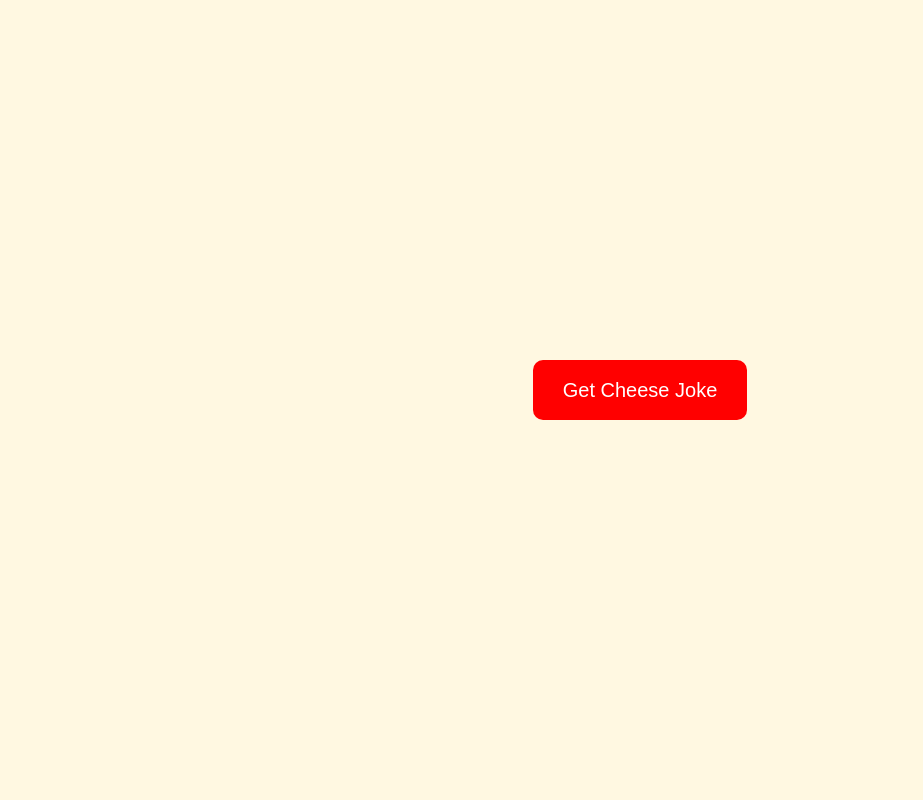
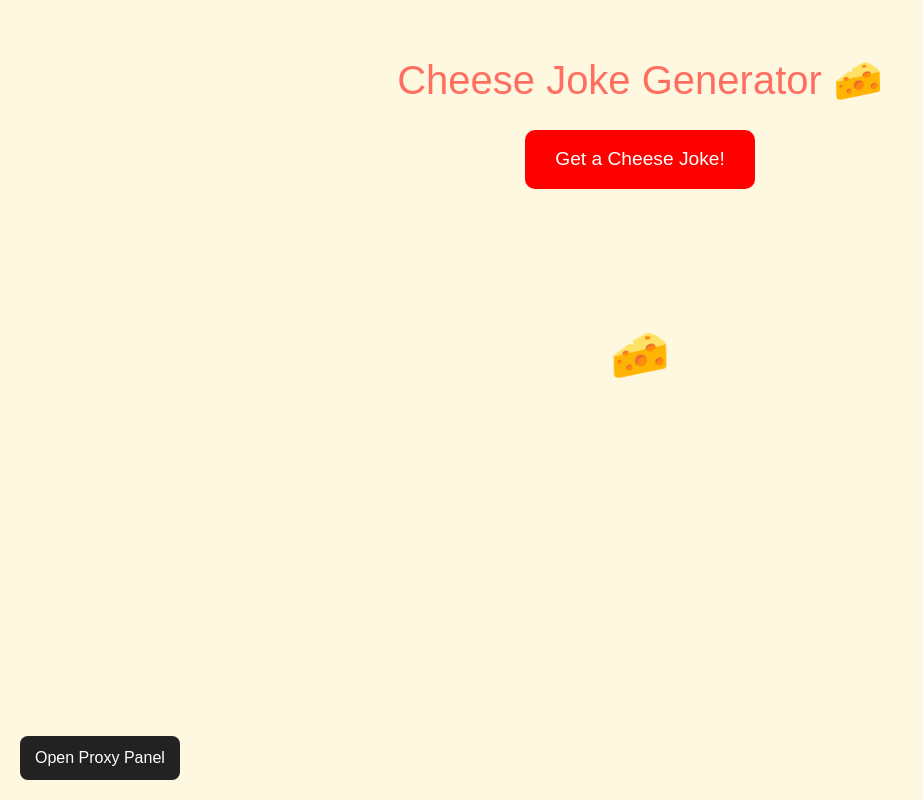
Before and after one commit to xan99m/cheeseprox, a Next.js app: page / in a window 1280 px wide. Shown: the whole page, without its empty margins (0-923 px from the left). Built offline with nearby package versions, Linux system fonts and the light colour scheme.

Commit message:
Update page.tsx

```diff
--- a/app/page.tsx
+++ b/app/page.tsx
@@ -1,62 +1,162 @@
 "use client";
+
 import { useState } from "react";
+import Link from "next/link";
 
-export default function Home() {
-  const [joke, setJoke] = useState("");
-  const [bgColor, setBgColor] = useState("#fff8e1"); // initial background
+export default function HomePage() {
+  const [joke, setJoke] = useState('');
+  const [bgColor, setBgColor] = useState('#fff8e1');
+  const [emojiStyle, setEmojiStyle] = useState<React.CSSProperties>({
+    transform: 'translateY(0px) scale(1)',
+  });
 
-  const colors = [
+  const [proxyOpen, setProxyOpen] = useState(false);
+
+  const bgColors = [
     "#fff8e1", "#ffe0b2", "#ffd54f", "#ffcc80", "#ffab91",
     "#ffe57f", "#f8bbd0", "#e1bee7", "#b3e5fc", "#c8e6c9"
   ];
 
-  async function getJoke() {
-    try {
-      const res = await fetch("/api/joke", { cache: "no-store" });
-      const data = await res.json();
-      setJoke(data.joke);
+  const fetchJoke = async () => {
+    const res = await fetch('/api/joke');
+    const data = await res.json();
+    setJoke(data.joke);
 
-      // Pick a random background color
-      const newColor = colors[Math.floor(Math.random() * colors.length)];
-      setBgColor(newColor);
+    const color = bgColors[Math.floor(Math.random() * bgColors.length)];
+    setBgColor(color);
 
-    } catch {
-      setJoke("Error getting joke 😢");
-    }
-  }
+    const x = (Math.random() - 0.5) * 50;
+    const y = -Math.random() * 50;
+    const scale = 1 + Math.random();
+    const rotate = Math.random() * 360;
+
+    setEmojiStyle({
+      transform: `translate(${x}px, ${y}px) scale(${scale}) rotate(${rotate}deg)`,
+      transition: "transform 0.5s ease",
+    });
+
+    setTimeout(() => {
+      setEmojiStyle({
+        transform: 'translateY(0px) scale(1)',
+        transition: "transform 0.5s ease",
+      });
+    }, 500);
+  };
 
   return (
-    <main
+    <div
       style={{
-        height: "100vh",
-        display: "flex",
-        flexDirection: "column",
-        justifyContent: "center",
-        alignItems: "center",
-        gap: "20px",
-        fontFamily: "sans-serif",
+        textAlign: 'center',
         backgroundColor: bgColor,
-        transition: "background-color 0.5s ease"
+        minHeight: '100vh',
+        padding: '50px',
+        transition: 'background-color 0.5s',
       }}
     >
+      <h1 style={{ color: '#ff6f61', fontSize: '2.5rem' }}>
+        Cheese Joke Generator 🧀
+      </h1>
+
       <button
-        onClick={getJoke}
+        onClick={fetchJoke}
         style={{
-          padding: "15px 30px",
-          background: "red",
-          color: "white",
-          borderRadius: "10px",
-          fontSize: "20px",
+          backgroundColor: 'red',
+          color: 'white',
+          border: 'none',
+          padding: '15px 30px',
+          fontSize: '1.2rem',
+          cursor: 'pointer',
+          borderRadius: '10px',
+          marginTop: '20px',
+        }}
+      >
+        Get a Cheese Joke!
+      </button>
+
+      <div style={{ marginTop: '30px', fontSize: '1.5rem', minHeight: '80px' }}>
+        {joke}
+      </div>
+
+      <span
+        style={{
+          fontSize: '3rem',
+          marginTop: '20px',
+          display: 'inline-block',
+          ...emojiStyle,
+        }}
+      >
+        🧀
+      </span>
+
+      {/* Bottom-left proxy button */}
+      <button
+        onClick={() => setProxyOpen(true)}
+        style={{
+          position: "fixed",
+          bottom: "20px",
+          left: "20px",
+          background: "#222",
+          color: "#fff",
+          padding: "10px 15px",
+          borderRadius: "8px",
           border: "none",
           cursor: "pointer",
         }}
       >
-        Get Cheese Joke
+        Open Proxy Panel
       </button>
 
-      <div style={{ fontSize: "24px", maxWidth: "500px", textAlign: "center" }}>
-        {joke}
-      </div>
-    </main>
+      {/* Proxy slide-up panel */}
+      {proxyOpen && (
+        <div
+          style={{
+            position: "fixed",
+            bottom: "0",
+            left: "0",
+            width: "100%",
+            height: "50vh",
+            background: "#111",
+            color: "white",
+            padding: "20px",
+            boxShadow: "0 -5px 10px rgba(0,0,0,0.5)",
+            overflowY: "auto",
+          }}
+        >
+          <button
+            onClick={() => setProxyOpen(false)}
+            style={{
+              float: "right",
+              background: "red",
+              color: "white",
+              border: "none",
+              padding: "8px 12px",
+              borderRadius: "5px",
+              cursor: "pointer",
+            }}
+          >
+            Close
+          </button>
+
+          <h2>Educational Proxy Panel</h2>
+          <p>This demonstrates how a proxy fetches raw HTML from a URL.</p>
+
+          <Link href="/proxy">
+            <button
+              style={{
+                marginTop: "15px",
+                padding: "10px 20px",
+                background: "blue",
+                color: "white",
+                border: "none",
+                borderRadius: "8px",
+                cursor: "pointer",
+              }}
+            >
+              Open Proxy Learning Page
+            </button>
+          </Link>
+        </div>
+      )}
+    </div>
   );
 }
```
